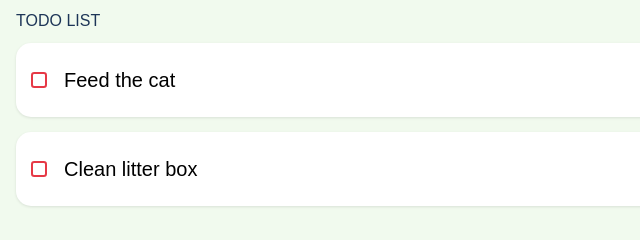
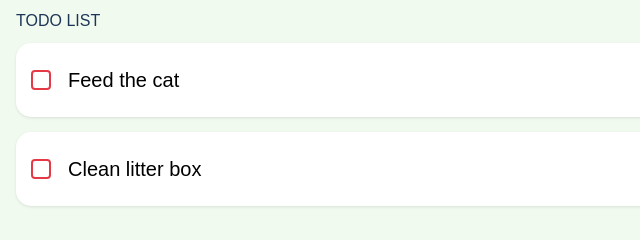
Before and after one commit to imd1005-web-development-winter-2023/assignment-03-Akhilknowsdawae, a plain HTML site: page index.html in a window 1280 px wide. Shown: the part 245-485 px from the top of the page, 0-640 px from the left. Drawn offline with Linux system fonts and the light colour scheme.

Commit message:
minor style changes

```diff
--- a/style.css
+++ b/style.css
@@ -80,19 +80,18 @@ h4{
   margin-bottom:20px;
 }
 
-input[type="radio"]{
-  display: none;
-}
 input[type="checkbox"]{
   display: none;
 }
+
+/* - - - - - - - -- - - - -- - - - -- - - */
 
 .bubble {
   display:flex;
   align-items: center;
   justify-content: center;
-  width:16px;
-  height:16px;
+  width:20px;
+  height:20px;
   border-radius: 20%;
   border: 2.5px solid var(--daily);
 }
@@ -104,12 +103,12 @@ input[type="checkbox"]{
   height:0px;
   width: 0px;
   background-color: var(--daily);
-  border-radius: 20%;
+  border-radius: 30%;
 }
 
 input:checked ~ .bubble::after {
-  width: 10px;
-  height: 10px;
+  width: 12px;
+  height: 12px;
   opacity: 1;
 }
 
```
